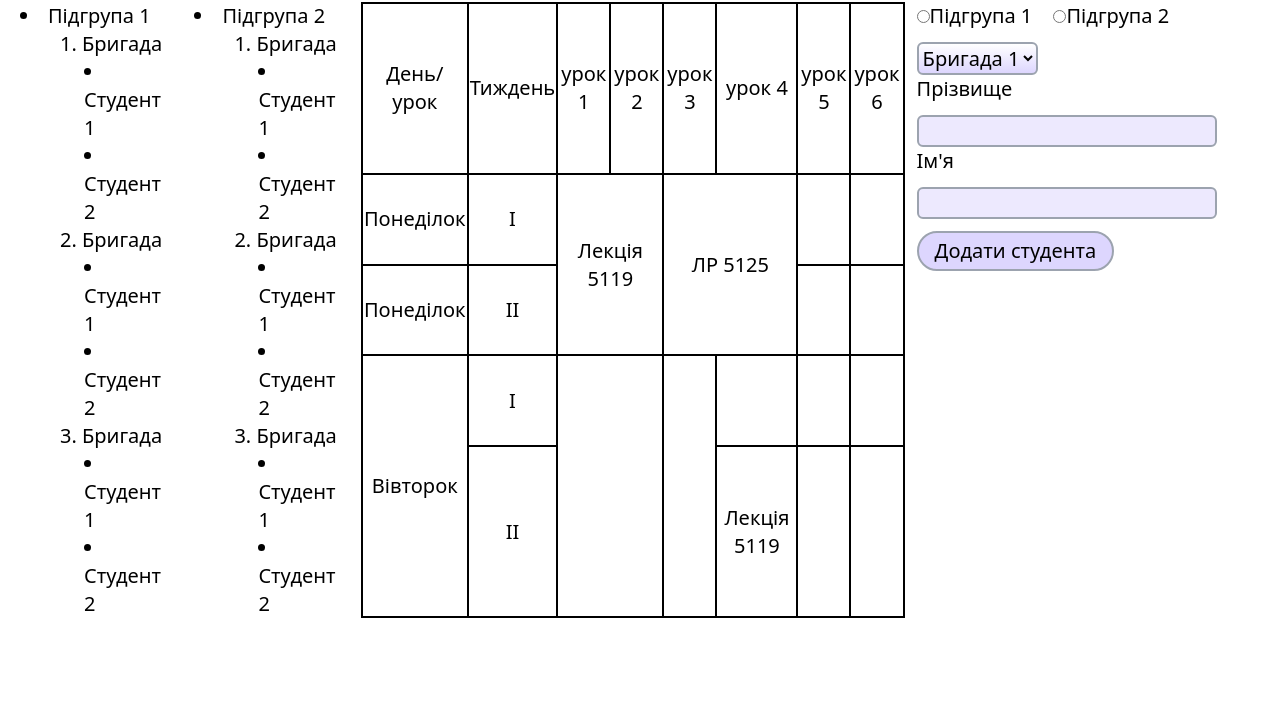
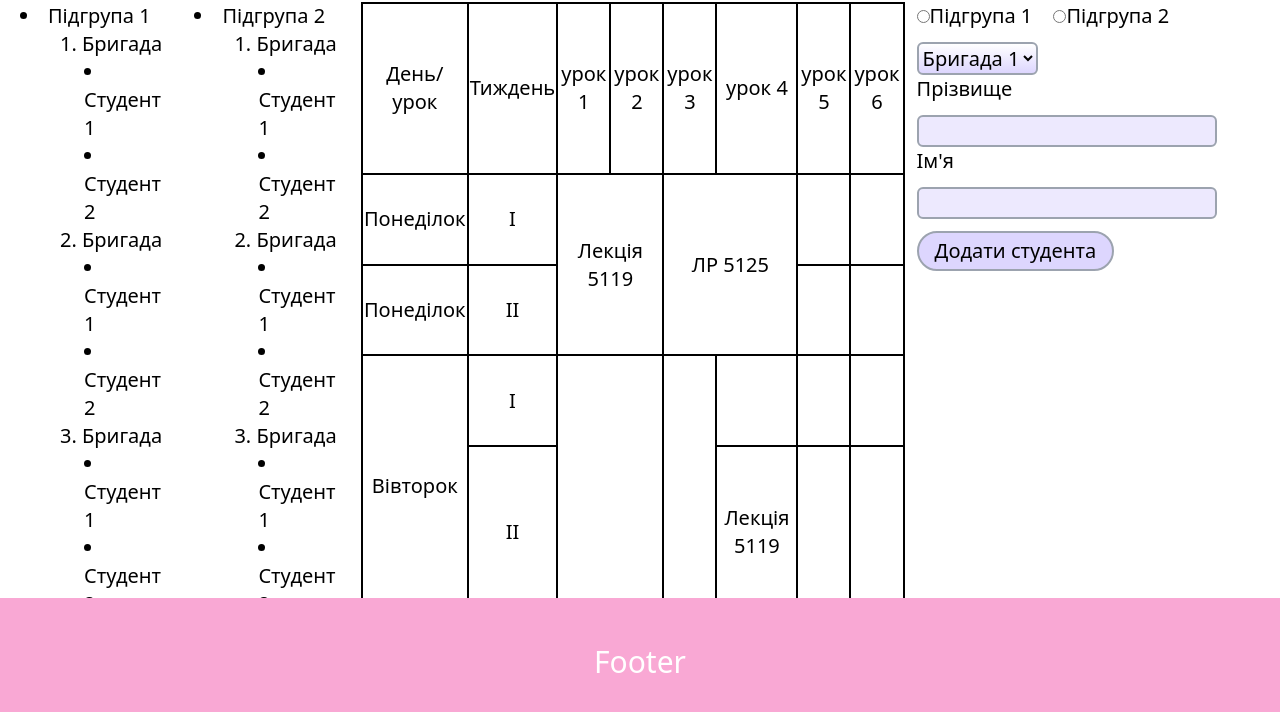
Before and after one commit to maaarynet/uni_project, a plain HTML site: page index.html in a window 1280 px wide. Shown: the part 74-786 px from the top of the page. Drawn offline with nearby package versions, Linux system fonts and the light colour scheme.

Commit message:
Update index.html

```diff
--- a/index.html
+++ b/index.html
@@ -127,8 +127,7 @@
 
     </div>
 
-    <!-- <footer class="h-56 bg-green-600 text-white text-xl">footer -->
-    <!-- </footer> -->
+    <footer class="flex justify-center items-center bottom-0 right-0 left-0 z-50 fixed h-32 bg-pink-300 text-white text-3xl">Footer</footer>
 
 </body>
 </html>
```
